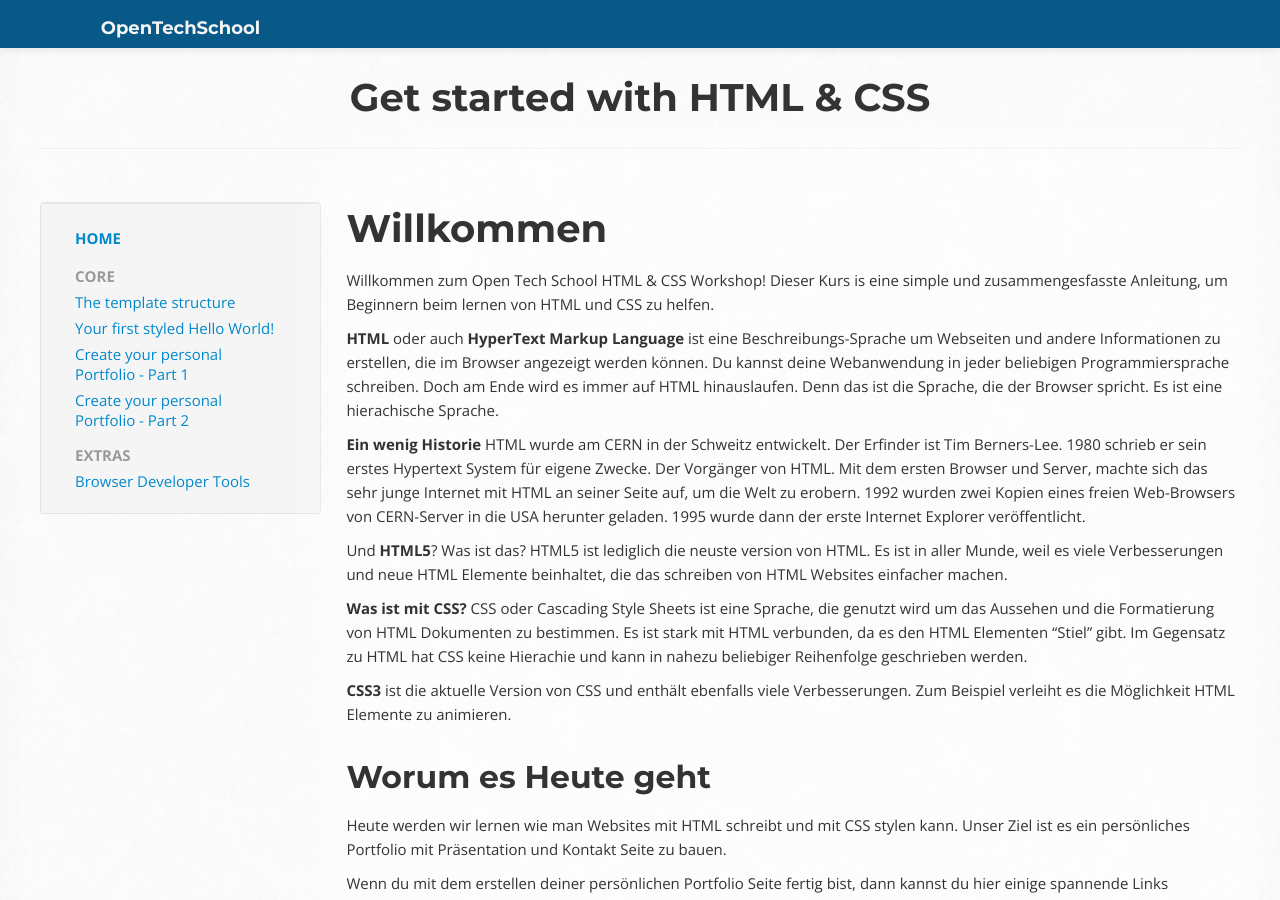
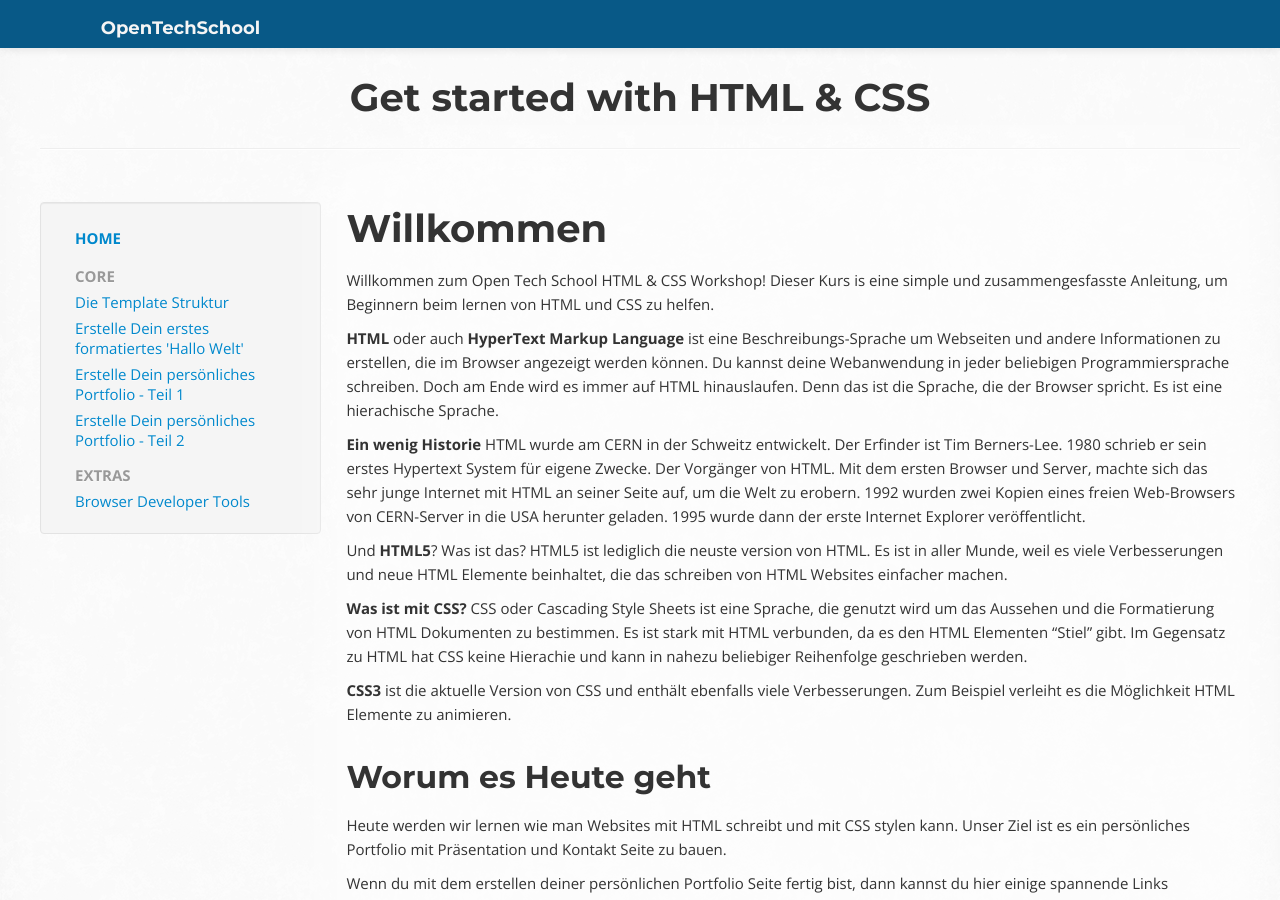
Before and after one commit to OpenTechSchool/html-css-beginners, a Jekyll site: the page built from index.md, in a window 1280 px wide and 900 px high. Built offline with Jekyll 4.4.1, drawn with Linux system fonts in a browser that asks for light colours; Markdown is read by kramdown in place of the engine named in the settings.

Commit message:
Updated config to german

```diff
--- a/_config.yml
+++ b/_config.yml
@@ -10,18 +10,18 @@ map:
  - title: Core
    caption: The 'mandatory' workshop content
    subpages:
-     - title: The template structure
+     - title: Die Template Struktur
        path: /core/structure.html
-       caption: From white page to a 'Hello World'
-     - title: Your first styled Hello World!
+       caption: Von der weißen Seite zum 'Hallo Welt'
+     - title: Erstelle Dein erstes formatiertes 'Hallo Welt'
        path: /core/style.html
-       caption: Understanding CSS. What is class, Id and selector
-     - title: Create your personal Portfolio - Part 1
+       caption: CSS Verstehen. Was ist sind Klasse, Id und Selector
+     - title: Erstelle Dein persönliches Portfolio - Teil 1
        path: /core/portfolio.html
-       caption: HTML5 elements, float, box model and text style
-     - title: Create your personal Portfolio - Part 2
+       caption: HTML5 elemente, float, box model und text style
+     - title: Erstelle Dein persönliches Portfolio - Teil 2
        path: /core/portfolio-2.html
-       caption: Positioning, anchors and form elements
+       caption: Positionierung, Anker and Formelemente
  - title: Extras
    caption: Interesting or useful extras
    subpages:
```
